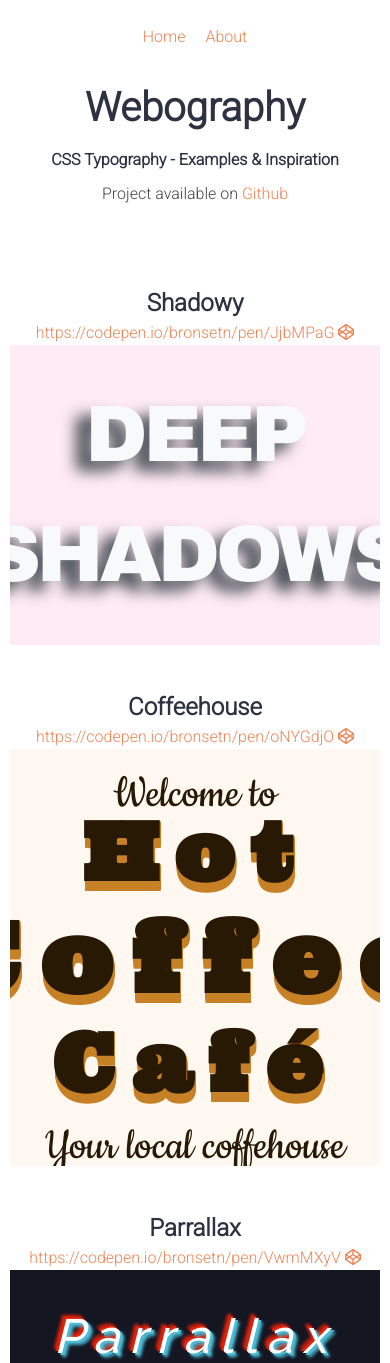
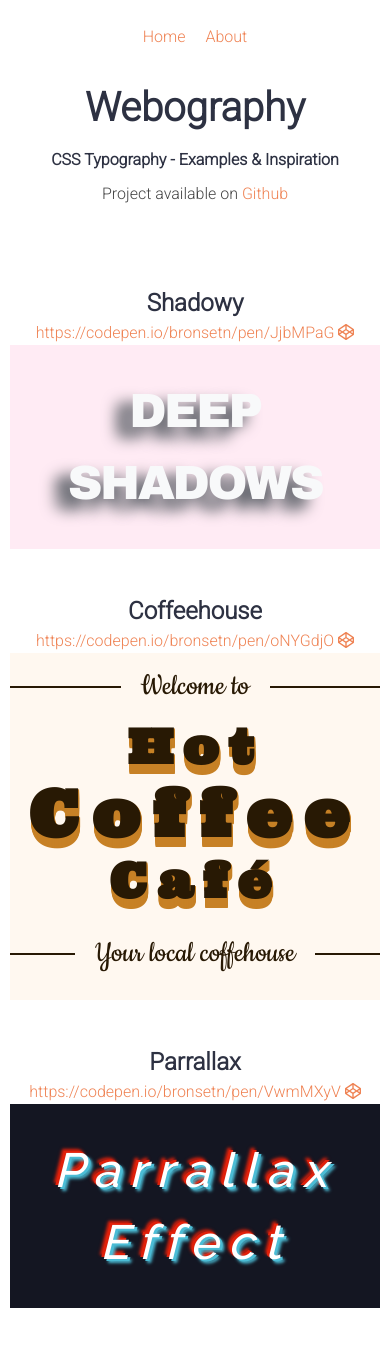
Before and after one commit to bronsetn/webography, a Vue app: page / in a window 390 px wide. Shown: the top 1363 px of the page. Built offline with nearby package versions, Linux system fonts and the light colour scheme.

Commit message:
Small changes to improve mobile version

```diff
--- a/src/views/examples/Coffeehouse.vue
+++ b/src/views/examples/Coffeehouse.vue
@@ -15,9 +15,11 @@
 
     <div class="container">
       <p class="calligraphy">Welcome to</p>
-      <p class="bold">Hot</p>
-      <p class="bold xl">Coffee</p>
-      <p class="bold">Café</p>
+      <div class="bold">
+        <p>Hot</p>
+        <p>Coffee</p>
+        <p>Café</p>
+      </div>
       <p class="calligraphy">Your local coffehouse</p>
     </div>
 
@@ -52,6 +54,7 @@ export default {
   justify-content: center;
   align-items: center;
   background-color: var(--background-color);
+  padding-bottom: 25px;
 }
 
 .calligraphy {
@@ -63,7 +66,8 @@ export default {
   display: grid;
   grid-template-columns: 1fr auto 1fr;
   grid-template-rows: 35px 0;
-  grid-gap: 10px;
+  grid-gap: 20px;
+  min-width: 500px;
 }
 
 .calligraphy::before, .calligraphy::after {
@@ -72,7 +76,7 @@ export default {
   border-bottom: 2px solid var(--text-color);
 }
 
-.bold {
+.bold p {
   font-family: 'Ultra', serif;
   font-weight: bold;
   letter-spacing: 0.2em;
@@ -93,7 +97,20 @@ export default {
         1px 10px var(--bold-shadow);
 }
 
-.xl {
+.bold p:nth-child(2) {
   font-size: 6em;
 }
+
+@media only screen and (max-width: 768px) {
+  .calligraphy {
+  font-size: 2em;
+  grid-template-rows: 25px 0;
+  }
+  .bold p {
+    font-size: 3em;
+  }
+  .bold p:nth-child(2) {
+  font-size: 4em;
+  }
+}
 </style>
--- a/src/views/examples/Shadowy.vue
+++ b/src/views/examples/Shadowy.vue
@@ -64,4 +64,10 @@ export default {
 
 }
 
+@media only screen and (max-width: 768px) {
+  .shadowy {
+      font-size: 3em;
+  }
+}
+
 </style>
```
